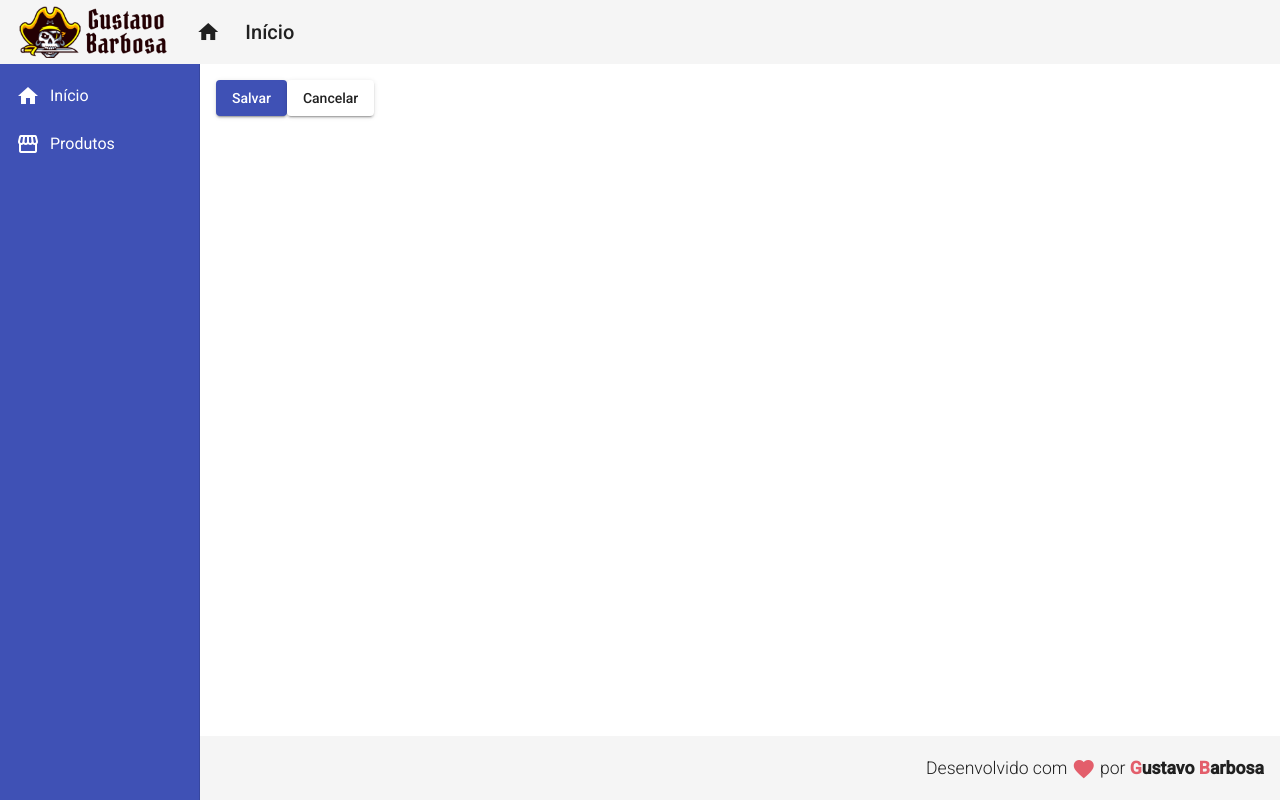
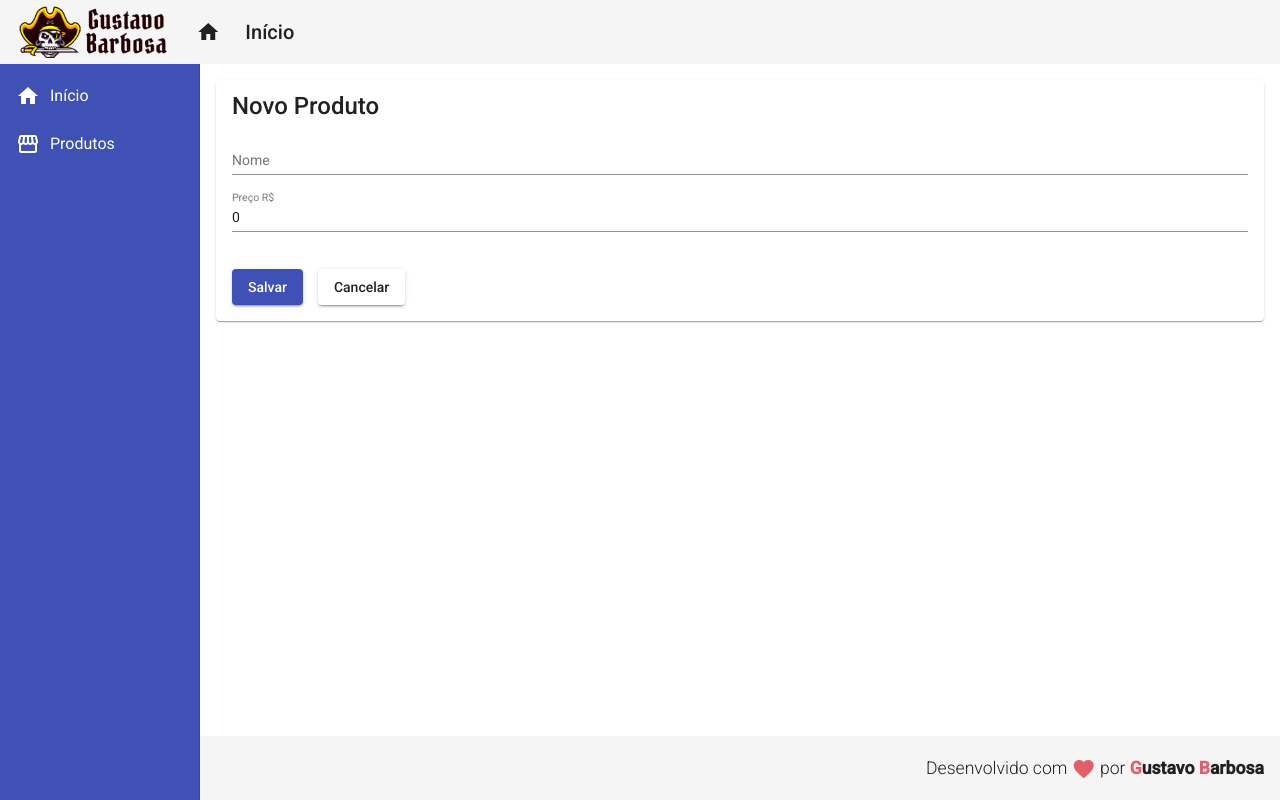
Before and after one commit to gustavocbjunior/Angular-11, an Angular app in the folder frontend/: page /products/create in a window 1280 px wide. Built offline with nearby package versions, Linux system fonts and the light colour scheme.

Commit message:
Adicionando formulário para criar o produto e visualizando os produtos cadastrados

```diff
--- a/frontend/src/app/components/product/product-create/product-create.component.css
+++ b/frontend/src/app/components/product/product-create/product-create.component.css
@@ -0,0 +1,9 @@
+form {
+    display: flex;
+    flex-direction: column;
+    margin-top: 20px;
+}
+
+button {
+    margin: 20px 15px 0px 0px;
+}
--- a/frontend/src/app/components/product/product-create/product-create.component.html
+++ b/frontend/src/app/components/product/product-create/product-create.component.html
@@ -1,6 +1,18 @@
+<mat-card>
+    <mat-card-title>Novo Produto</mat-card-title>
+    <form>
+        <mat-form-field>
+            <input matInput placeholder="Nome" [(ngModel)]="product.name" name="name">
+        </mat-form-field>
+        <mat-form-field>
+            <input matInput placeholder="Preço R$" [(ngModel)]="product.price" name="price">
+        </mat-form-field>
+    </form>
+
     <button mat-raised-button (click)="createProduct()" color="primary">
         Salvar
     </button>
     <button mat-raised-button (click)="cancel()">
         Cancelar
     </button>
+</mat-card>
--- /dev/null
+++ b/frontend/src/app/components/product/product-read/product-read.component.html
@@ -0,0 +1,5 @@
+<ul>
+    <li *ngFor="let product of products">
+        [{{ product.id }}] {{ product.name }}
+    </li>
+</ul>
--- /dev/null
+++ b/frontend/src/app/components/product/product-read/product-read.component.ts
@@ -0,0 +1,23 @@
+import { Component, OnInit } from '@angular/core';
+import { Product } from '../product.model';
+import { ProductService } from '../product.service';
+
+@Component({
+  selector: 'app-product-read',
+  templateUrl: './product-read.component.html',
+  styleUrls: ['./product-read.component.css']
+})
+export class ProductReadComponent implements OnInit {
+
+  products: Product[] = [];
+
+  constructor(private productService: ProductService) { }
+
+  ngOnInit(): void {
+    this.productService.read().subscribe(products => {
+      this.products = products;
+      console.log(products);
+    })
+  }
+
+}
--- a/frontend/src/app/components/product/product.service.ts
+++ b/frontend/src/app/components/product/product.service.ts
@@ -24,4 +24,8 @@
   create(product: Product): Observable<Product> {
     return this.http.post<Product>(this.baseUrl, product);
   }
+
+  read(): Observable<Product[]> {
+    return this.http.get<Product[]>(this.baseUrl);
+  }
 }
--- a/frontend/src/app/views/product-crud/product-crud.component.css
+++ b/frontend/src/app/views/product-crud/product-crud.component.css
@@ -0,0 +1,3 @@
+button {
+    margin-bottom: 30px;
+}
--- a/frontend/src/app/views/product-crud/product-crud.component.html
+++ b/frontend/src/app/views/product-crud/product-crud.component.html
@@ -1,3 +1,5 @@
-<button mat-raised-button (click)="navigateToProductCreate()">
+<button mat-raised-button (click)="navigateToProductCreate()" color="primary">
     Novo Produto
 </button>
+
+<app-product-read></app-product-read>
```
Also changed, not shown: frontend/src/app/app.module.ts (+10 -2 lines), frontend/src/app/components/product/product-read/product-read.component.css (added), 1 other file (tests, documents, lock files or other folders). Lines whose indentation alone changed are shown as unchanged.
